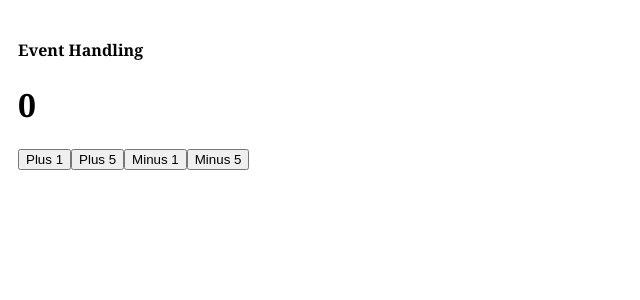
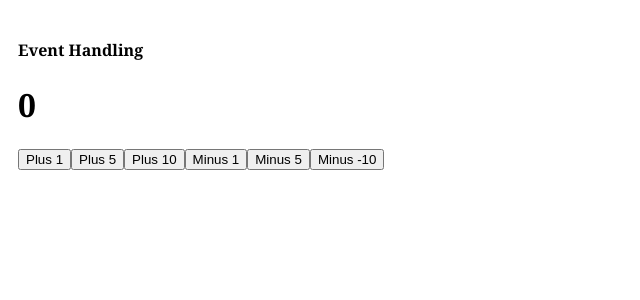
Before and after one commit to siggi-ai/Vue-Practice, a Vue app: page / in a window 1280 px wide. Shown: the top 300 px of the page, without its empty margins (0-640 px from the left). Built offline with nearby package versions, Linux system fonts and the light colour scheme.

Commit message:
extra button

```diff
--- a/src/App.vue
+++ b/src/App.vue
@@ -5,8 +5,10 @@
     <div>
       <button v-on:click="changeCount(1, $event)">Plus 1</button>
       <button v-on:click="changeCount(5, $event)">Plus 5</button>
+      <button v-on:click="changeCount(10, $event)">Plus 10</button>
       <button v-on:click="changeCount(-1, $event)">Minus 1</button>
       <button v-on:click="changeCount(-5, $event)">Minus 5</button>
+      <button v-on:click="changeCount(-10, $event)">Minus -10</button>
     </div>
   </div>
 </template>
```
